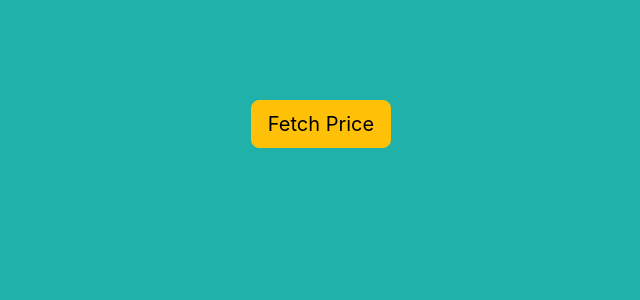
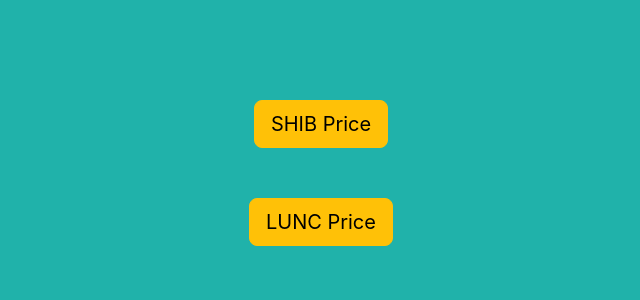
Before and after one commit to nasaldrops/cryptoprices, a React (Create React App) app: page / in a window 1280 px wide. Shown: the top 300 px of the page, without its empty margins (319-959 px from the left). Built offline with nearby package versions, Linux system fonts and the light colour scheme.

Commit message:
add LUNC button

```diff
--- a/src/App.js
+++ b/src/App.js
@@ -16,6 +16,12 @@
     setPrice(result.data.price)
 
 
+  };
+
+  const fetchPriceLUNC = async () => {
+    const result = await axios.get('https://api.binance.com/api/v3/ticker/price?symbol=LUNCBUSD');
+    console.log(result.data.price)
+    setPrice(result.data.price)
 
 
   };
@@ -24,7 +30,9 @@
     <div className="container">
       <div>
         <h1 className="title"> { price } </h1>
-        <button onClick={fetchPrice} className="btn btn-warning btn-lg">Fetch Price</button>
+        <button onClick={fetchPrice} className="btn btn-warning btn-lg">SHIB Price</button>
+        <br />
+        <button onClick={fetchPriceLUNC} className="btn btn-warning btn-lg">LUNC Price</button>
       </div>
 
     </div>
```
